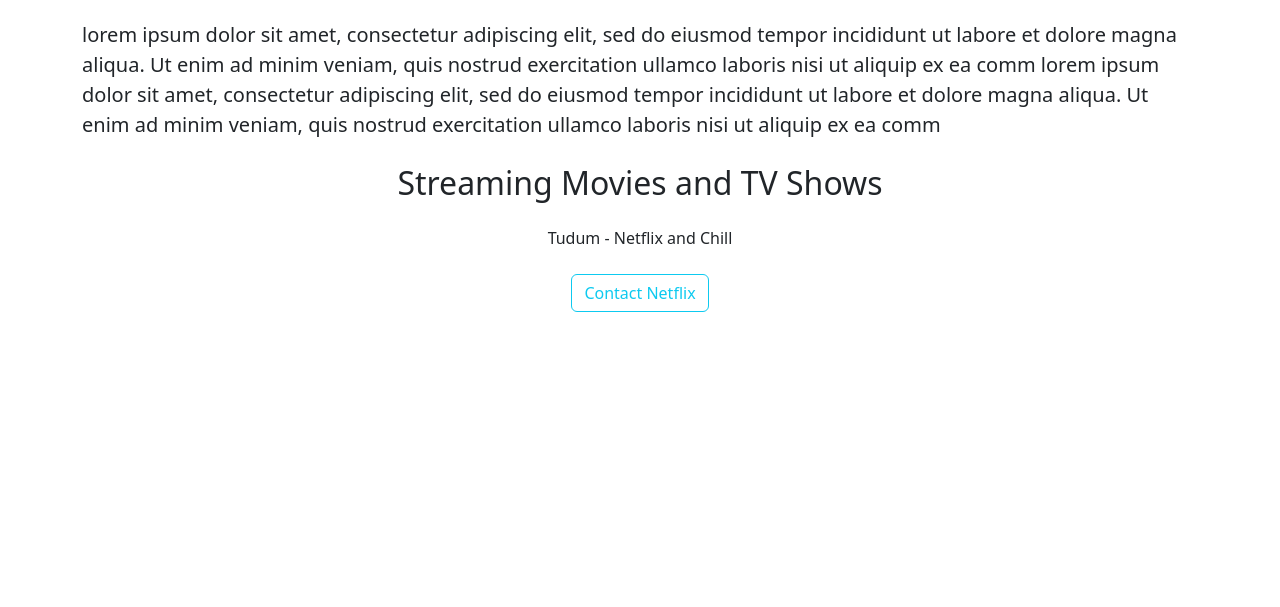
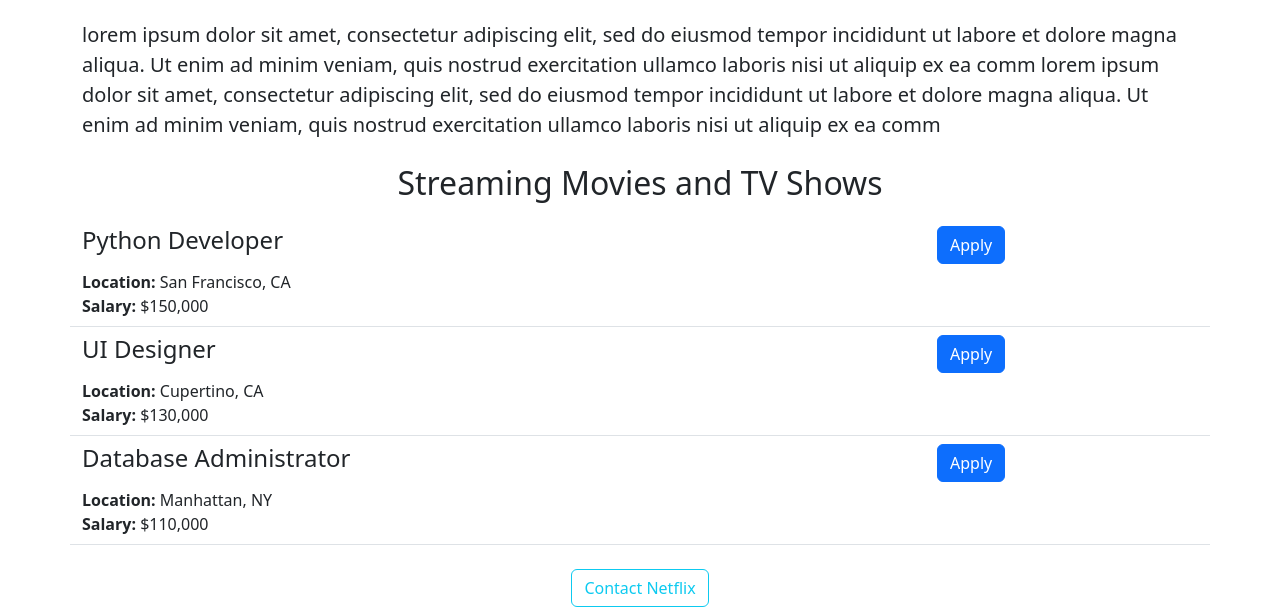
Before and after one commit to aad06arg-hub/careers-website-iron, a Flask app: page / in a window 1280 px wide. Shown: the part 400-1007 px from the top of the page. Before the commit the page ends 712 px from the top, so only its background shows below. Run offline with Flask 3, Linux system fonts and the light colour scheme.

Commit message:
website almost done

```diff
--- a/app.py
+++ b/app.py
@@ -2,9 +2,30 @@ from flask import Flask, render_template
 
 app = Flask(__name__)
 
+JOBS = [
+  {
+    'id': 45178,
+    'title': 'Python Developer',
+    'location': 'San Francisco, CA',
+    'Salary': '$150,000'
+  },
+  {
+    'id': 78341,
+    'title': 'UI Designer',
+    'location': 'Cupertino, CA',
+    'Salary': '$130,000'
+  },
+  {
+  'id': 65937,
+  'title': 'Database Administrator',
+  'location': 'Manhattan, NY',
+  'Salary': '$110,000'
+  }
+]
+
 @app.route('/')
 def website_1():
-  return render_template('home.html')
+  return render_template('home.html', jobs=JOBS, )
 
 
 if __name__ == '__main__':
--- a/templates/home.html
+++ b/templates/home.html
@@ -28,7 +28,11 @@
       <p class="lead">lorem ipsum dolor sit amet, consectetur adipiscing elit, sed do eiusmod tempor incididunt ut labore et dolore magna aliqua. Ut enim ad minim veniam, quis nostrud exercitation ullamco laboris nisi ut aliquip ex ea comm lorem ipsum dolor sit amet, consectetur adipiscing elit, sed do eiusmod tempor incididunt ut labore et dolore magna aliqua. Ut enim ad minim veniam, quis nostrud exercitation ullamco laboris nisi ut aliquip ex ea comm </p>
 
       <h2 class="text-center mt-4 mb-4"> Streaming Movies and TV Shows </h2>
-      <p class="text-center mb-2"> Tudum - Netflix and Chill </p>
+      <p class="text-center mb-2">
+      {% for job in jobs %}
+         {% include 'jobs.html' %}
+      {% endfor %}
+      </p>
   </div>
     <div class="text-center mt-4">
       <button class="btn btn-outline-info"> Contact Netflix </button>
--- /dev/null
+++ b/templates/jobs.html
@@ -0,0 +1,23 @@
+<div
+  class="border-bottom row"
+  style="margin-bottom: 8px;
+  padding-bottom:8px;
+  ">
+  <div class="col-9">
+
+      <h4 style="margin-bottom:15px;">{{job['title']}}</h4>
+
+      <div>
+        <b>Location: </b> {{job['location']}}
+      </div>
+
+      <div>
+        <b>Salary: </b> {{job['Salary']}}
+      </div>
+
+  </div>
+
+  <div class="col-3">
+    <button type="button" class="btn btn-primary"> Apply </button>
+  </div>
+</div>
```
